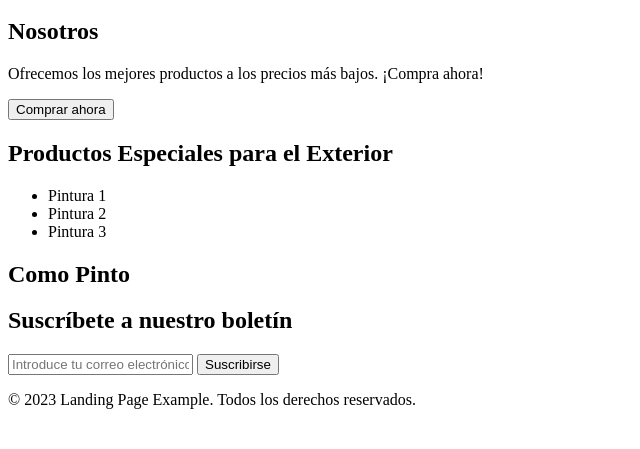
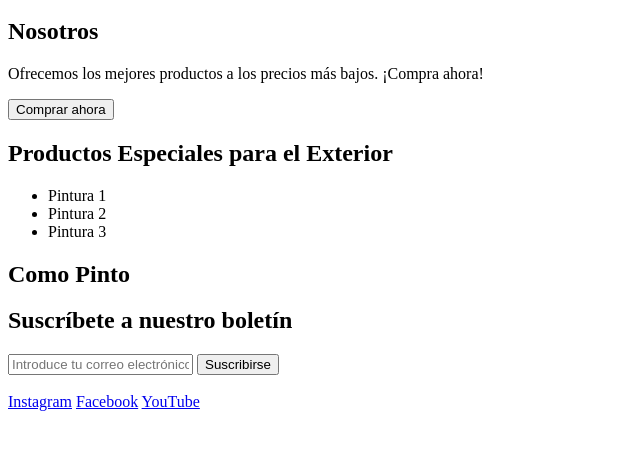
Before and after one commit to Patovica/C-Users-Roberto-Desktop-Cursando-Argentina-Programa-Pinturer-a-, a plain HTML site: page index.html in a window 1280 px wide. Shown: the part 147-596 px from the top of the page, without its empty margins (0-640 px from the left). Drawn offline with Linux system fonts and the light colour scheme.

Commit message:
Add files via upload

```diff
--- a/index.html
+++ b/index.html
@@ -43,7 +43,14 @@
         </section>
     </main>
     <footer>
-        <p>&copy; 2023 Landing Page Example. Todos los derechos reservados.</p>
+        <br>
+        <nav>
+            <a href="#">Instagram</a>
+            <a href="#">Facebook</a>
+            <a href="#">YouTube</a>
+        </nav>
+
+
     </footer>
 </body>
 </html>
```
